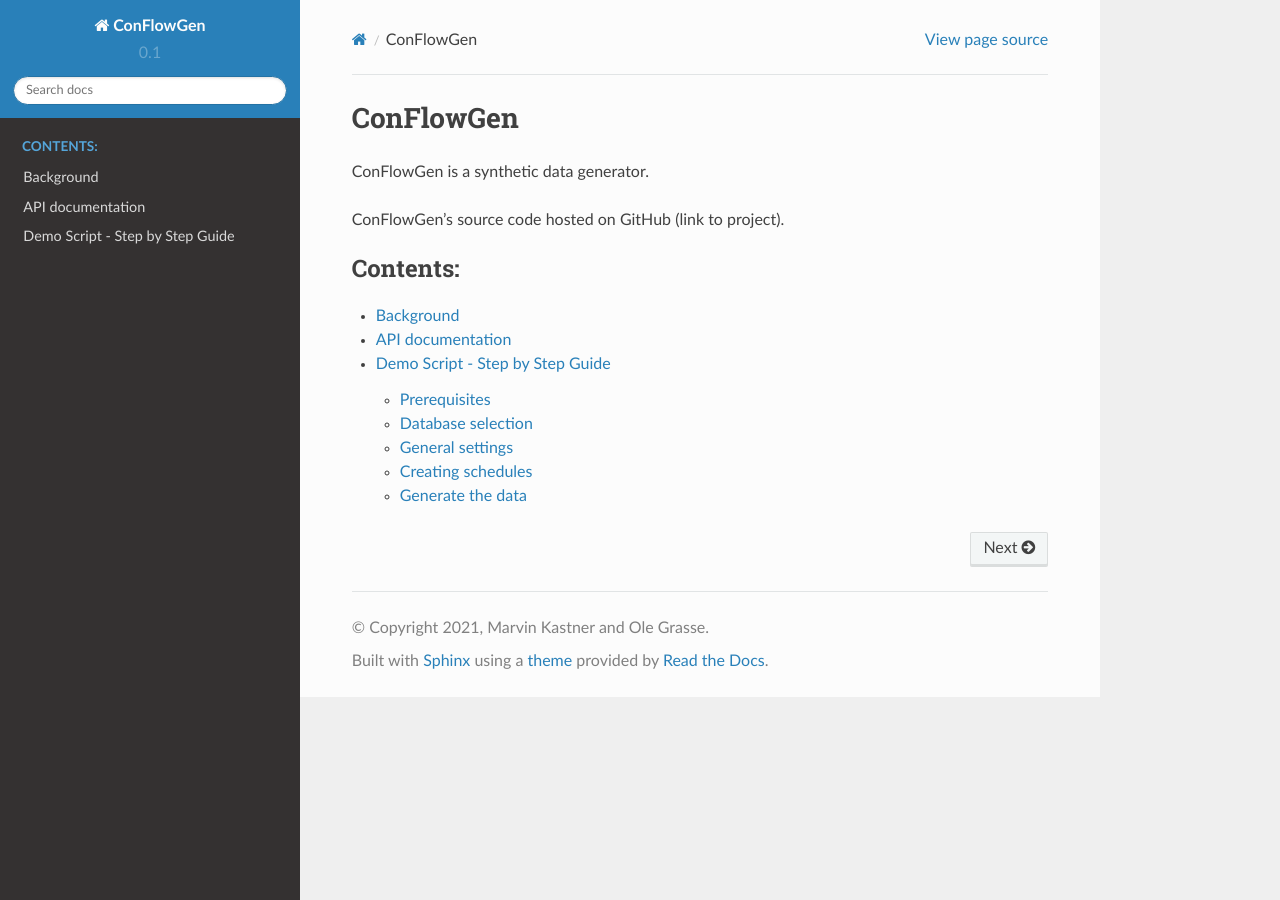
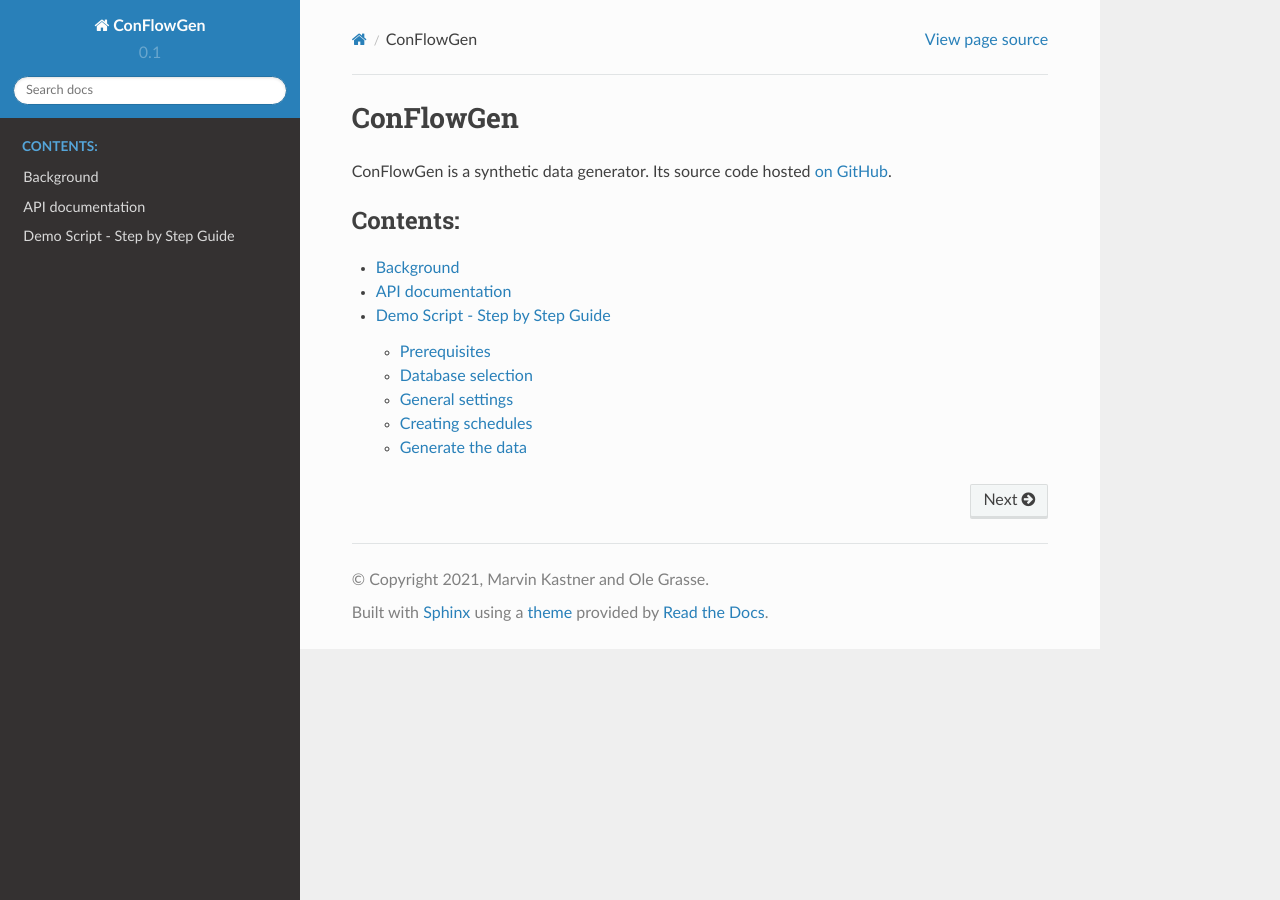
Before and after one commit to 1kastner/conflowgen, a Sphinx documentation site: the page built from docs/index.rst, in a window 1280 px wide. Built offline with Sphinx 7.4.7 and the Read the Docs theme 2.0.0, drawn with Linux system fonts in a browser that asks for light colours; the version number is read from the project's files by our own code.

Commit message:
Add link to GitHub source

```diff
--- a/docs/index.rst
+++ b/docs/index.rst
@@ -2,8 +2,8 @@ ConFlowGen
 ==========
 
 ConFlowGen is a synthetic data generator.
-
-ConFlowGen's source code hosted on GitHub (link to project).
+Its source code hosted
+`on GitHub <https://github.com/1kastner/conflowgen>`_.
 
 .. toctree::
    :maxdepth: 2
```
